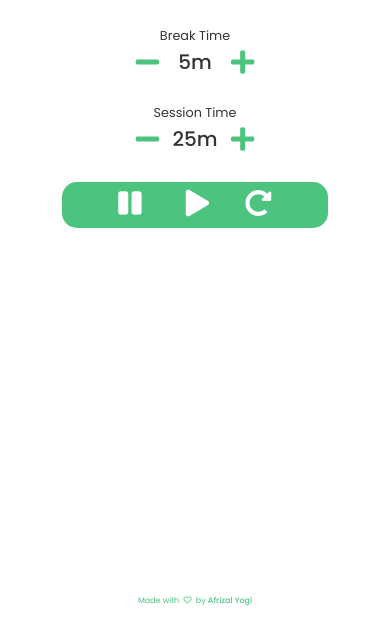
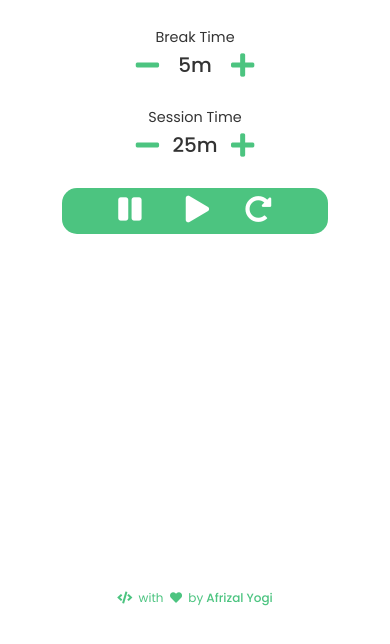
Before and after one commit to afrizalyogi/stopwatch, a React app: page / in a window 390 px wide. Shown: the part 220-864 px from the top of the page. Built offline with nearby package versions, Linux system fonts and the light colour scheme.

Commit message:
Minor update for mobile device

```diff
--- a/public/index.html
+++ b/public/index.html
@@ -11,10 +11,9 @@
     <title>Simple Stopwatch by Afrizal Yogi</title>
   </head>
   <body>
-    <noscript>You need to enable JavaScript to run this app.</noscript>
+    <noscript>Please enable JavaScript to run this app.</noscript>
     <div id="container">
       <div id="app"></div>
-      <div id="credit"></div>
     </div>
   </body>
 </html>
--- a/src/index.css
+++ b/src/index.css
@@ -22,13 +22,18 @@
     left: 0;
     bottom: 2%;
     right: 0;
-    font-size: 0.5em;
+    font-size: 0.75em;
     animation: breath-color 10s infinite;
   }
 
   #app #credit a {
     animation: breath-color 10s infinite;
   }
+}
+
+* {
+  -webkit-tap-highlight-color: rgba(0, 0, 0, 0);
+  -moz-tap-highlight-color: rgba(0, 0, 0, 0);
 }
 
 body {
@@ -123,7 +128,7 @@ button {
 
 #break-label,
 #session-label {
-  font-size: 0.8em;
+  font-size: 0.9em;
   color: rgba(0, 0, 0, 0.8);
 }
 
@@ -131,7 +136,7 @@ button {
 #break-increment,
 #session-decrement,
 #session-increment {
-  color: rgba(0, 0, 0, 0.7);
+  animation: breath-color 10s infinite;
   transform: translateY(10%);
 }
 
@@ -145,6 +150,7 @@ button {
   text-align: center;
   margin-top: 3%;
   color: #fff;
+  transition: all 300ms ease;
 }
 
 #credit a {
--- a/src/index.js
+++ b/src/index.js
@@ -52,8 +52,7 @@ class Timer extends React.Component {
       timerState: "stopped",
       timerType: "Session",
       timer: 1500,
-      intervalID: "",
-      alarmColor: { color: "white" }
+      intervalID: ""
     };
     this.setBrkLength = this.setBrkLength.bind(this);
     this.setSeshLength = this.setSeshLength.bind(this);
@@ -151,23 +150,22 @@ class Timer extends React.Component {
     }
   }
   warning(_timer) {
-    if (_timer < 61) {
-      this.setState({ alarmColor: { color: "#a50d0d" } });
+    if (_timer < 10) {
+      this.setState({ alarmColor: { color: "#ff5555" } });
     }
     else {
-      this.setState({ alarmColor: { color: "white" } });
+      this.setState({ alarmColor: { color: "#fff" } });
     }
   }
   buzzer(_timer) {
-    if (_timer === 0) {
+    if (_timer === 3) {
       this.audioBeep.play();
     }
   }
   switchTimer(num, str) {
     this.setState({
       timer: num,
-      timerType: str,
-      alarmColor: { color: "white" }
+      timerType: str
     });
   }
   clockify() {
@@ -184,8 +182,7 @@ class Timer extends React.Component {
       timerState: "stopped",
       timerType: "Session",
       timer: 1500,
-      intervalID: "",
-      alarmColor: { color: "white" }
+      intervalID: ""
     });
     if (this.state.intervalID) {
       this.state.intervalID.cancel();
@@ -197,10 +194,10 @@ class Timer extends React.Component {
     return (
       <div>
         <div id="box-center">
-          <div className="timer" style={this.state.alarmColor}>
+          <div className="timer">
             <div className="timer-wrapper">
               <div id="timer-label">{this.state.timerType}</div>
-              <div id="time-left">{this.clockify()}</div>
+              <div id="time-left" style={this.state.alarmColor}>{this.clockify()}</div>
             </div>
           </div>
           <TimerLengthControl
@@ -233,7 +230,7 @@ class Timer extends React.Component {
         </div>
         <div id="credit">
           {" "}
-          Made with &nbsp;<i class="far fa-heart"></i>&nbsp; by <a href="https://afrizalyogi.github.io" target="_blank">Afrizal Yogi</a>
+          <i class="fas fa-code"></i>&nbsp; with &nbsp;<i class="fas fa-heart"></i>&nbsp; by <a href="https://afrizalyogi.github.io" target="_blank">Afrizal Yogi</a>
         </div>
         <audio
           id="beep"
```
